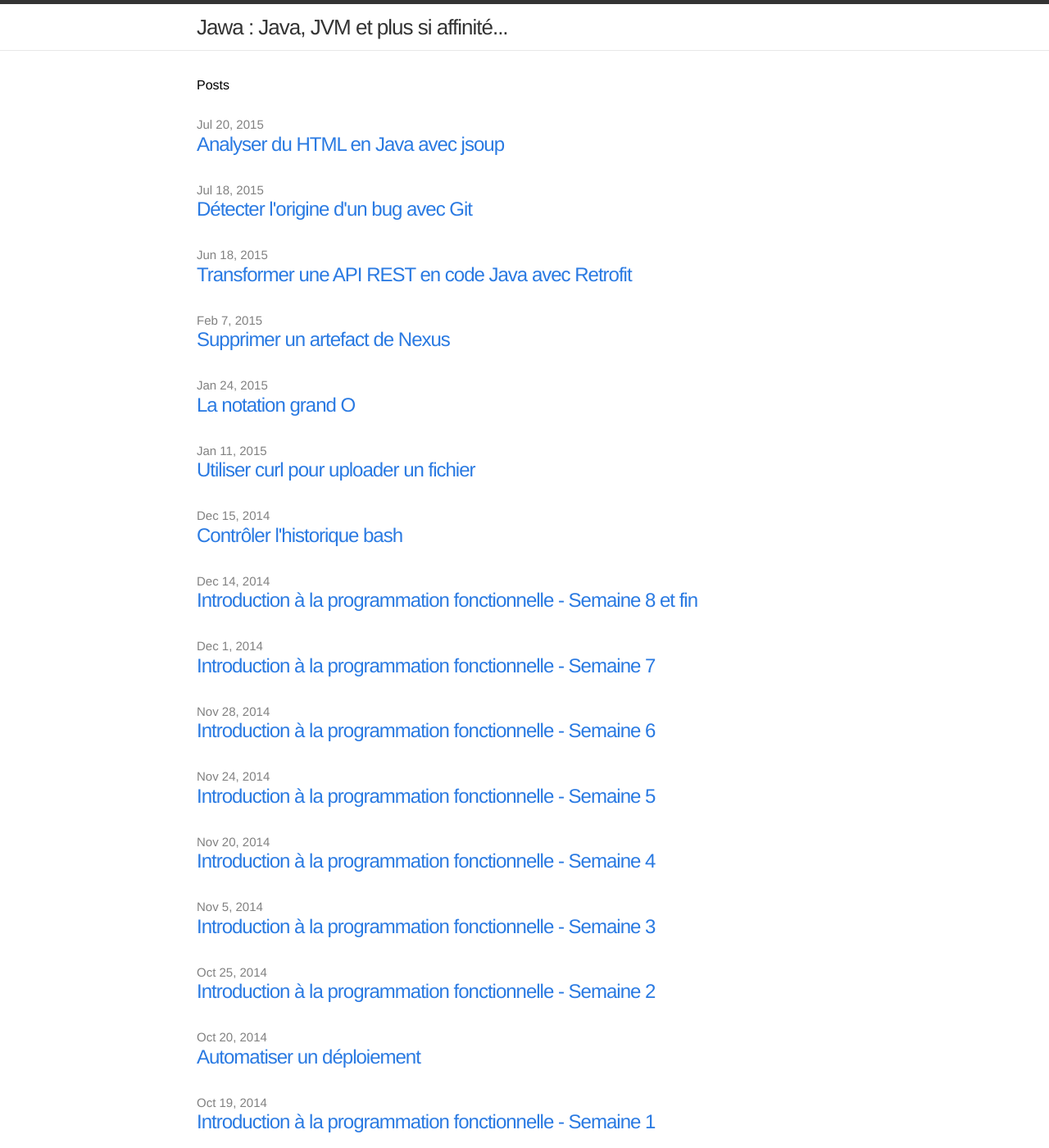
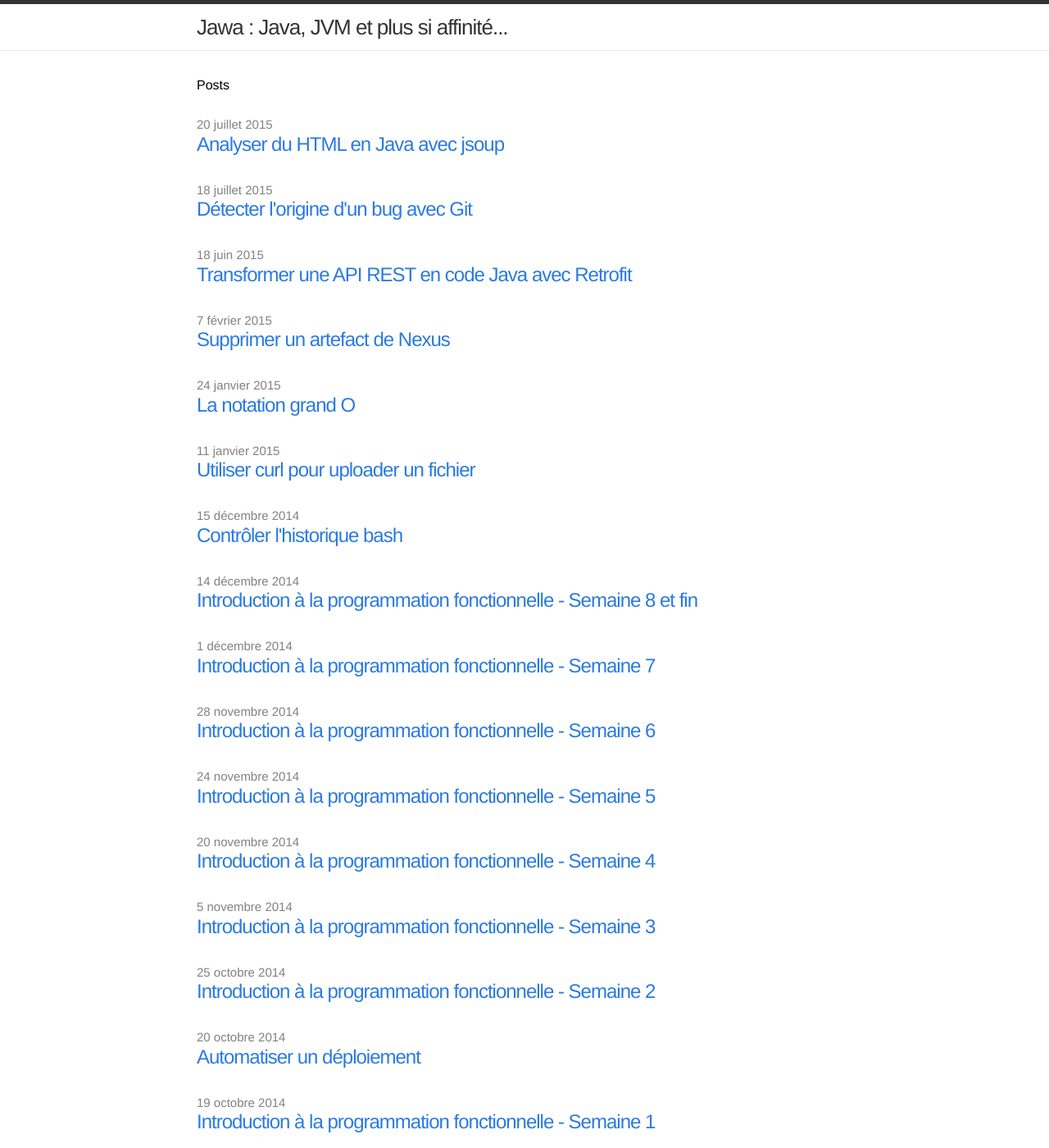
Before and after one commit to joow/joow.github.io, a Jekyll site: the page built from index.html, in a window 1280 px wide and 1400 px high. Shown: the whole window at 82% size. Built offline with Jekyll 4.4.1, drawn with Linux system fonts in a browser that asks for light colours; some of the changed text lies outside the part shown.

Commit message:
Format dates in French

```diff
--- a/index.html
+++ b/index.html
@@ -9,7 +9,25 @@ layout: default
   <ul class="posts">
     {% for post in site.posts %}
       <li>
-        <span class="post-date">{{ post.date | date: "%b %-d, %Y" }}</span>
+        <span class="post-date">
+          {{ post.date | date: "%-d" }}
+          {% assign month = post.date | date: "%-m" %}
+          {% case month %}
+            {% when '1' %}janvier
+            {% when '2' %}février
+            {% when '3' %}mars
+            {% when '4' %}avril
+            {% when '5' %}mai
+            {% when '6' %}juin
+            {% when '7' %}juillet
+            {% when '8' %}août
+            {% when '9' %}septembre
+            {% when '10' %}octobre
+            {% when '11' %}novembre
+            {% when '12' %}décembre
+          {% endcase %}
+          {{ post.date | date: "%Y" }}
+        </span>
         <a class="post-link" href="{{ post.url | prepend: site.github.url }}">{{ post.title }}</a>
       </li>
     {% endfor %}
```
Also changed, not shown: _layouts/post.html (+20 -1 lines).
